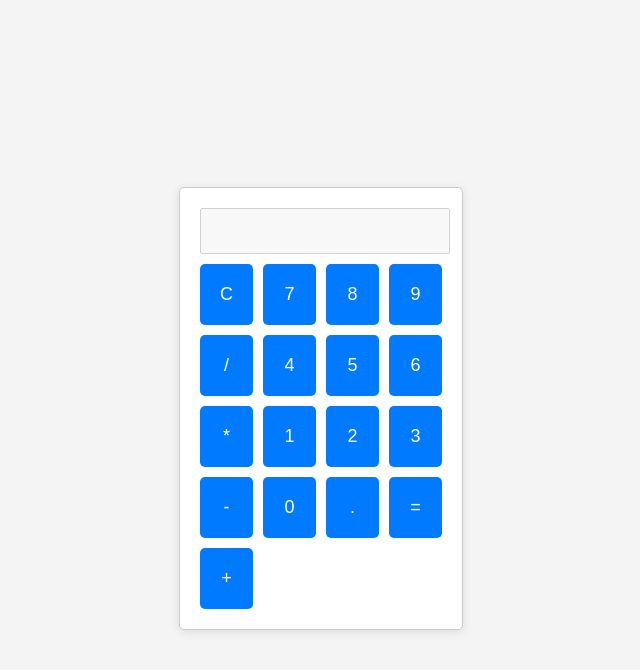
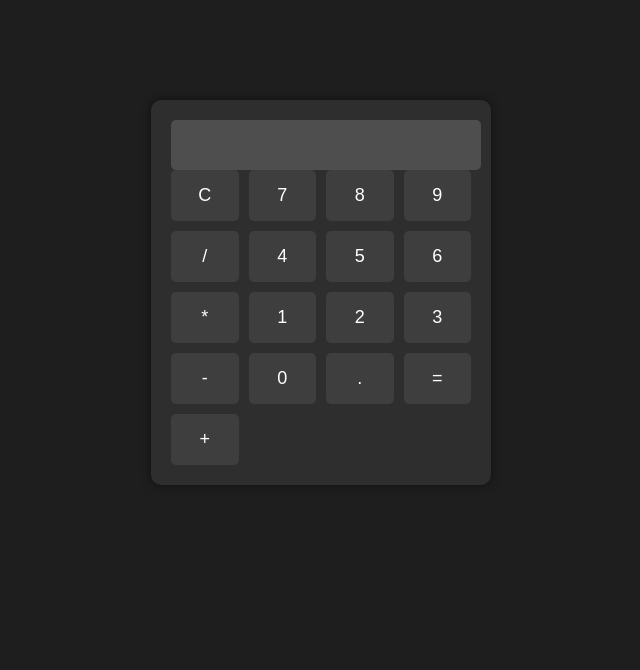
Before and after one commit to Meghanaiitm/123-round1, a plain HTML site: page index.html in a window 1280 px wide. Shown: the whole page, without its empty margins (319-959 px from the left). Drawn offline with Linux system fonts and the light colour scheme.

Commit message:
Revision commit for 123 - Round 2 (AI Generated)

```diff
--- a/style.css
+++ b/style.css
@@ -1,26 +1,28 @@
 body {
+    background-color: #1e1e1e;
+    color: white;
     font-family: Arial, sans-serif;
-    display: flex;
-    justify-content: center;
-    align-items: center;
-    height: 100vh;
-    background-color: #f4f4f4;
 }
 
 .calculator {
-    border: 1px solid #ccc;
-    border-radius: 5px;
+    width: 300px;
+    margin: 100px auto;
     padding: 20px;
-    background-color: white;
-    box-shadow: 0 2px 10px rgba(0, 0, 0, 0.1);
+    border-radius: 10px;
+    box-shadow: 0 0 10px rgba(0, 0, 0, 0.5);
+    background-color: #2e2e2e;
 }
 
 #display {
     width: 100%;
     height: 40px;
     text-align: right;
-    margin-bottom: 10px;
-    font-size: 18px;
+    background-color: #4e4e4e;
+    border: none;
+    border-radius: 5px;
+    color: white;
+    font-size: 20px;
+    padding: 5px;
 }
 
 .buttons {
@@ -30,16 +32,16 @@ body {
 }
 
 button {
-    padding: 20px;
+    background-color: #3e3e3e;
+    border: none;
+    border-radius: 5px;
+    color: white;
     font-size: 18px;
+    padding: 15px;
     cursor: pointer;
-    border: none;
-    background-color: #007bff;
-    color: white;
-    border-radius: 5px;
     transition: background-color 0.3s;
 }
 
 button:hover {
-    background-color: #0056b3;
+    background-color: #5e5e5e;
 }
```
